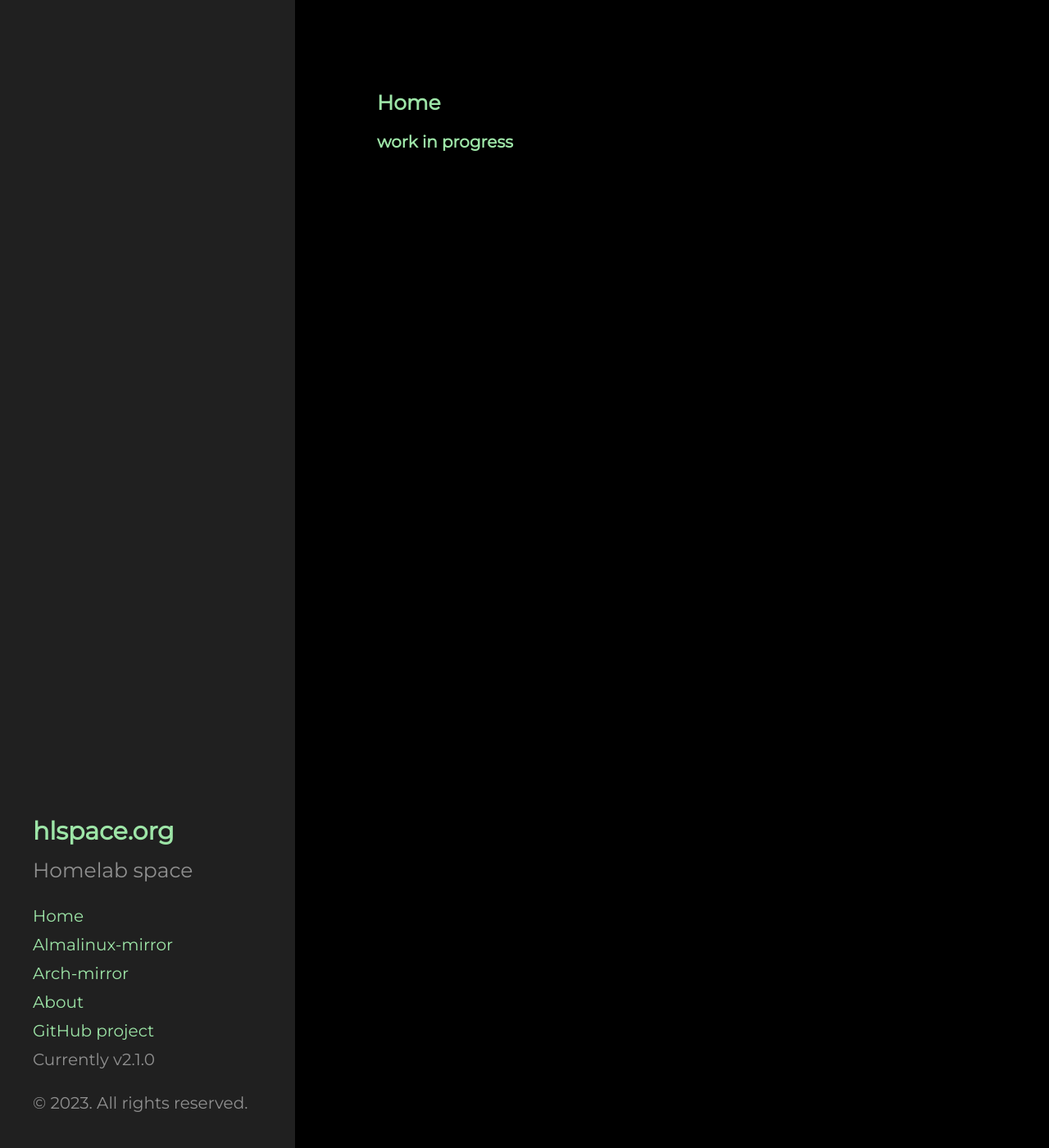
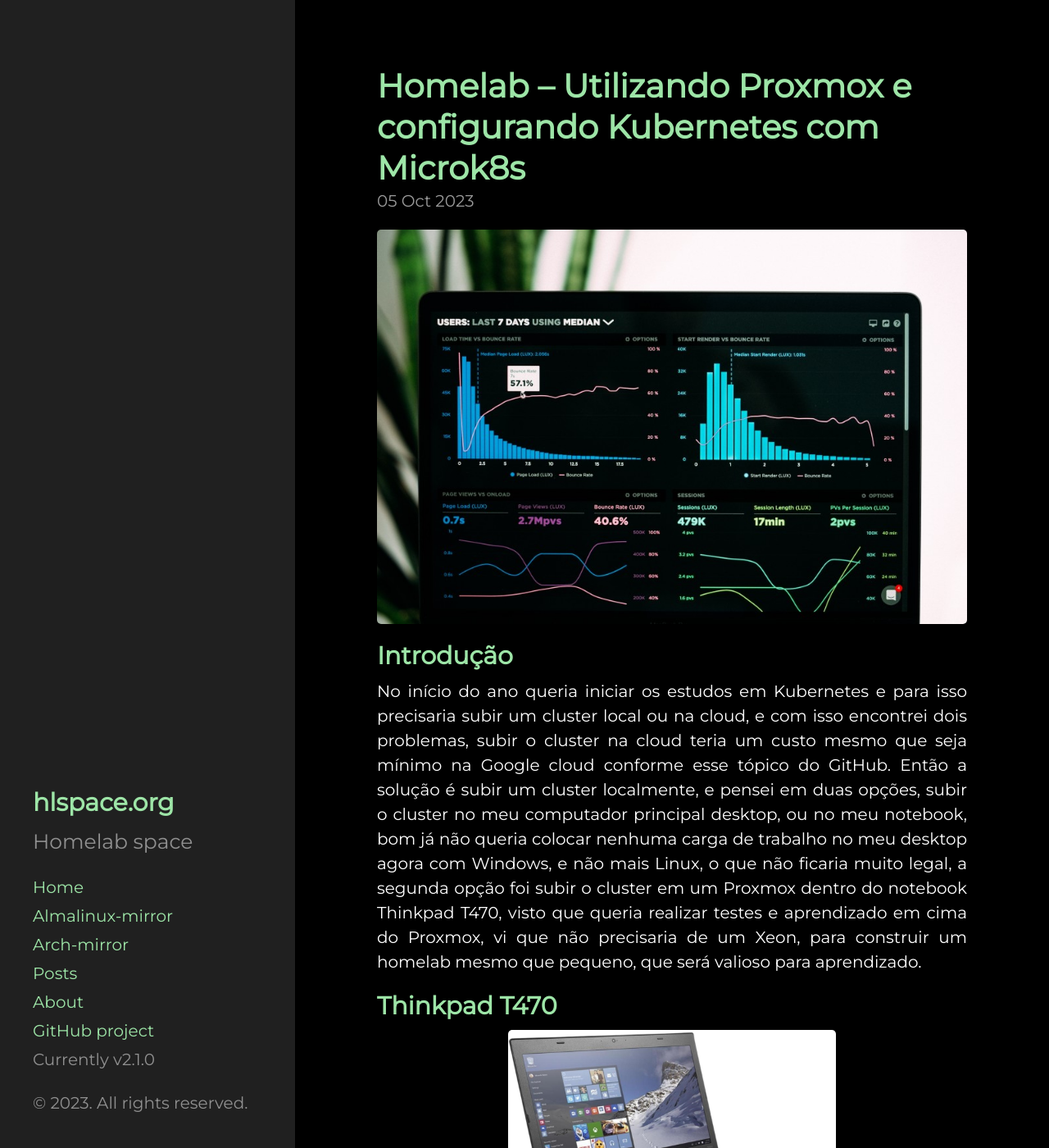
Before and after one commit to luizborgess/luizborgess.github.io, a Jekyll site: the page built from index.html, in a window 1280 px wide and 1400 px high. Shown: the whole window at 82% size. Built offline with Jekyll 4.4.1, drawn with Linux system fonts in a browser that asks for light colours; the list of posts is cut into pages by our own code; some of the changed text lies outside the part shown.

Commit message:
Fixed first post

```diff
--- /dev/null
+++ b/_posts/2023/10/2023-10-05-Homelab-Part-1.md
@@ -0,0 +1,106 @@
+---
+layout: post
+title: Homelab – Utilizando Proxmox e configurando Kubernetes com Microk8s
+image: ..\assets\images\homelab-Part-1\Thumbnail.png
+---
+![Logo Jekyll]({{site.url}}\assets\images\homelab-Part-1\Thumbnail.png )
+
+## Introdução
+
+No início do ano queria iniciar os estudos em Kubernetes e para isso precisaria subir um cluster local ou na cloud, e com isso encontrei dois problemas, subir o cluster na cloud teria um custo mesmo que seja mínimo na Google cloud conforme esse tópico do GitHub.
+Então a solução é subir um cluster localmente, e pensei em duas opções, subir o cluster no meu computador principal desktop, ou no meu notebook, bom já não queria colocar nenhuma carga de trabalho no meu desktop agora com Windows, e não mais Linux, o que não ficaria muito legal, a segunda opção foi subir o cluster em um Proxmox dentro do notebook Thinkpad T470, visto que queria realizar testes e aprendizado em cima do Proxmox, vi que não precisaria de um Xeon, para construir um homelab mesmo que pequeno, que será valioso para aprendizado.
+{: .text-justify}
+
+
+## Thinkpad T470
+<p align="center">
+  <img src="{{site.url}}\assets\images\homelab-Part-1\1687611564583.png" alt="Thinkpad" width="400" height="300"/>
+</p>
+
+Bom, comprei um T470 usado e fiz um upgrade de memória, agora totalizando 16GB, comprei para estudo, e agora vai  me servir para estudar um servidor em pequena escala, vamos ver o que conseguimos fazer com o que temos de hardware.
+{: .text-justify}
+## Proxmox e Pihole
+
+Então instalei o proxmox no T470, em sua versão 7.4, durante a instalação temos que escolher um nome de domínio para esse nosso novo servidor, e assim escolhi algo bem padrão como homelab.com.
+Bom com o Proxmox instalado podemos configurar ele em https, e para conseguir isso temos dois obstáculos, precisamos de um dns server, ou iremos ter que ficar editando arquivos hosts sempre, e precisamos também  de um certificado.
+Como estamos trabalhando localmente, podemos emitir um self signed certificate, e criar a nossa própria CA (Certificate Authority), bom para isso utilizei o openssl e segui um guia do Christian Lempa. O certificado foi criado como wildcard para utilizarmos em diversos serviços.
+{: .text-justify}
+
+> *.homelab.com
+
+> homelab.com
+
+Bom com o certificado, precisei subir um dns server, testei 3: Windows Server DNS, Ad Guard e Pihole. Por fim optei por utilizar o Pihole, até agora sem bugs e muito leve se comparado a rodar um Microsoft Windows server só para isso.
+Agora na aba de local dns configuramos o dns do proxmox e de nossos outros servers, e vamos utilizar ele a frente para configurar os que saem do cluster microk8s.
+{: .text-justify}
+![Pihole]({{site.url}}\assets\images\homelab-Part-1\1687609497261.png)
+Assim ficou o Proxmox já configurado com https:
+{: .text-justify}
+![Proxmox]({{site.url}}\assets\images\homelab-Part-1\1687613980175.png)
+
+## Kubernetes Cluster
+
+Porque escolher microk8s?
+Inicialmente a intenção era subir um k3s junto com o Rancher da Suse mas não deu muito certo, infelizmente tive muitos bugs e além disso somente o Rancher consumiu toda a memória do t470, então logo já vi que precisaria de uma alternativa ao Rancher para gerenciar o cluster.
+Outra opção que é muito mais simples de instalar, configurar, tem addons, foi o microk8s da Canonical, e como eu já tinha a imagem do Ubuntu Server 22.04 dentro do Proxmox, por que não?
+{: .text-justify}
+![Microk8s]({{site.url}}\assets\images\homelab-Part-1\1687611504315.png)
+
+Instalar o microk8s foi muito simples, a única configuração que tive que fazer a parte era direcionar o cluster a versão 1.26 do Kubernetes para funcionar com alguns charts helm.
+{: .text-justify}
+
+## Microk8s addons e HA
+Os addons do microk8s facilitam muito a vida, podemos instalar recursos que são utilizados em diversos deployments, como cert-manager, observability (prometheus e grafana), ingress, hostpath-storage e por aí vai.
+{: .text-justify}
+![Addons]({{site.url}}\assets\images\homelab-Part-1\1687609814232.png)
+
+Agora para instalar o HA (High Availability) foi muito mais custoso, porque ao todo temos 16gb de ram, então instalei o HA do microk8s assim como diz a documentação utilizando de 3 nodes. Mas uma hora ou outra terei de desligar 2 deles e desabilitar o HA, para fazer algum deployment que demande muitos recursos, atualmente fiz o teste somente do postgree-ha nos 3 nodes, e esta tudo ok com os 16gb ram.
+{: .text-justify}
+![Nodes]({{site.url}}\assets\images\homelab-Part-1\1687609923226.png)
+
+Uma observação, o ubuntuk8s é o cluster 0, o nome está dessa
+forma porque inicialmente a intenção não era ter um HA.
+{: .text-justify}
+## Lens
+
+Como havia falado o Rancher consumiu todo o recurso da máquina, e deixarei para usa-lo na próxima vez quando tiver 32gb ram. A alternativa que encontrei foi o Lens, software totalmente free para uso pessoal, posso instalar no Windows, no Mac e no Linux, basicamente um IDE para o nosso microk8s e graças ao addon de observability, consigo monitorar o uso de recursos dos clusters no Lens.
+{: .text-justify}
+![Lens]({{site.url}}\assets\images\homelab-Part-1\1687610161285.png)
+
+E claro a visão dos nodes e pods:
+![Lens]({{site.url}}\assets\images\homelab-Part-1\1687610273736.png)
+
+## ArgoCD
+
+Bom já que agora tenho um cluster porque não implementar GitOps com o ArgoCD? Configurei o ArgoCD dentro do cluster e apontei para o Gitlab, e para um teste inicio fiz a implementação de um yaml para deployment de Agents do VSTS ou melhor Azure DevOps.
+{: .text-justify}
+![ArgoCD]({{site.url}}\assets\images\homelab-Part-1\1687610385524.png)
+
+Bom, resumindo o fluxo do GitOps, localmente faço a edição de um yaml contendo um StateFullSet, realizo o commit e push para o repo no Gitlab, e diretamente o ArgoCD realiza o sync com o repo, e na sequência faz o deploy do yaml no cluster automaticamente.
+{: .text-justify}
+![ArgoCD]({{site.url}}\assets\images\homelab-Part-1\1687610446691.png)
+
+E como consequência já temos os Agents online no VSTS, podemos alterar o número de réplicas para quantos precisarmos:
+{: .text-justify}
+![ArgoCD]({{site.url}}\assets\images\homelab-Part-1\1687610549266.png)
+
+
+## Conclusão
+Temos agora um cluster Kubernetes para estudo, junto com ele temos o Proxmox para estudo da infra, e o ArgoCD para estudo do GitOps. Nessa presente data já fiz mais testes e tem mais softwares configurados dentro do Proxmox como Firewall Fortigate VM em sua licença always free, Jellyfin estação multimídia e Navidrome reprodutor de música.
+Para mais artigos como esse comentem abaixo, artigos com detalhes sobre como instalar Proxmox, configurar o microk8s, ArgoCD, Lens, VSTS Agent, Vaultwarden e etc.
+{: .text-justify}
+
+## Referências e Links uteis:
+<https://github.com/ChristianLempa/cheat-sheets>
+
+<https://microk8s.io/docs/getting-started>
+
+<https://microk8s.io/docs/high-availability>
+
+<https://www.proxmox.com/en/proxmox-ve>
+
+<https://argo-cd.readthedocs.io/en/stable/>
+
+<https://k8slens.dev/>
+
+<https://gitlab.com/homelab731022/microk8s-argocd>
--- a/index.html
+++ b/index.html
@@ -4,16 +4,34 @@ title: Home
 ---
 
 <div class="posts">
+  {% for post in paginator.posts %}
+  <div class="post">
+    <h1 class="post-title">
+      <a href="{{ post.url }}">
+        {{ post.title }}
+      </a>
+    </h1>
 
-  <div class="post">
+    <span class="post-date">{{ post.date | date_to_string }}</span>
 
-    <h3>
-      Home
+    {{ post.content }}
+  </div>
+  {% endfor %}
+</div>
 
-    </h3>
-    <h4>
-      work in progress
-    </h4>
-  </div>
-
+<div class="pagination">
+  {% if paginator.next_page %}
+    <a class="pagination-item older" href="{{ site.baseurl }}page{{paginator.next_page}}">Older</a>
+  {% else %}
+    <span class="pagination-item older">Older</span>
+  {% endif %}
+  {% if paginator.previous_page %}
+    {% if paginator.page == 2 %}
+      <a class="pagination-item newer" href="{{ site.baseurl }}">Newer</a>
+    {% else %}
+      <a class="pagination-item newer" href="{{ site.baseurl }}page{{paginator.previous_page}}">Newer</a>
+    {% endif %}
+  {% else %}
+    <span class="pagination-item newer">Newer</span>
+  {% endif %}
 </div>
--- a/public/css/hyde.css
+++ b/public/css/hyde.css
@@ -122,6 +122,9 @@ a.sidebar-nav-item:focus {
 
 .page-title, .post-title, .post-title a {
   color: #9de5a7;
+}
+.text-justify {
+  text-align: justify;
 }
 
 h1, h2, h3, h4, h5, h6 {
```
Also changed, not shown: Almalinux.md (+1 -1 lines), Arch.md (+1 -1 lines), Posts.md (added, +25 -0 lines), _posts/2013-12-28-introducing-hyde.md (deleted, +0 -37 lines), assets/images/homelab-Part-1/1687609497261.png (added), assets/images/homelab-Part-1/1687609814232.png (added), assets/images/homelab-Part-1/1687609923226.png (added), assets/images/homelab-Part-1/1687610161285.png (added), assets/images/homelab-Part-1/1687610273736.png (added), assets/images/homelab-Part-1/1687610385524.png (added), assets/images/homelab-Part-1/1687610446691.png (added), assets/images/homelab-Part-1/1687610549266.png (added), assets/images/homelab-Part-1/1687611504315.png (added), assets/images/homelab-Part-1/1687611564583.png (added), 2 more files.
